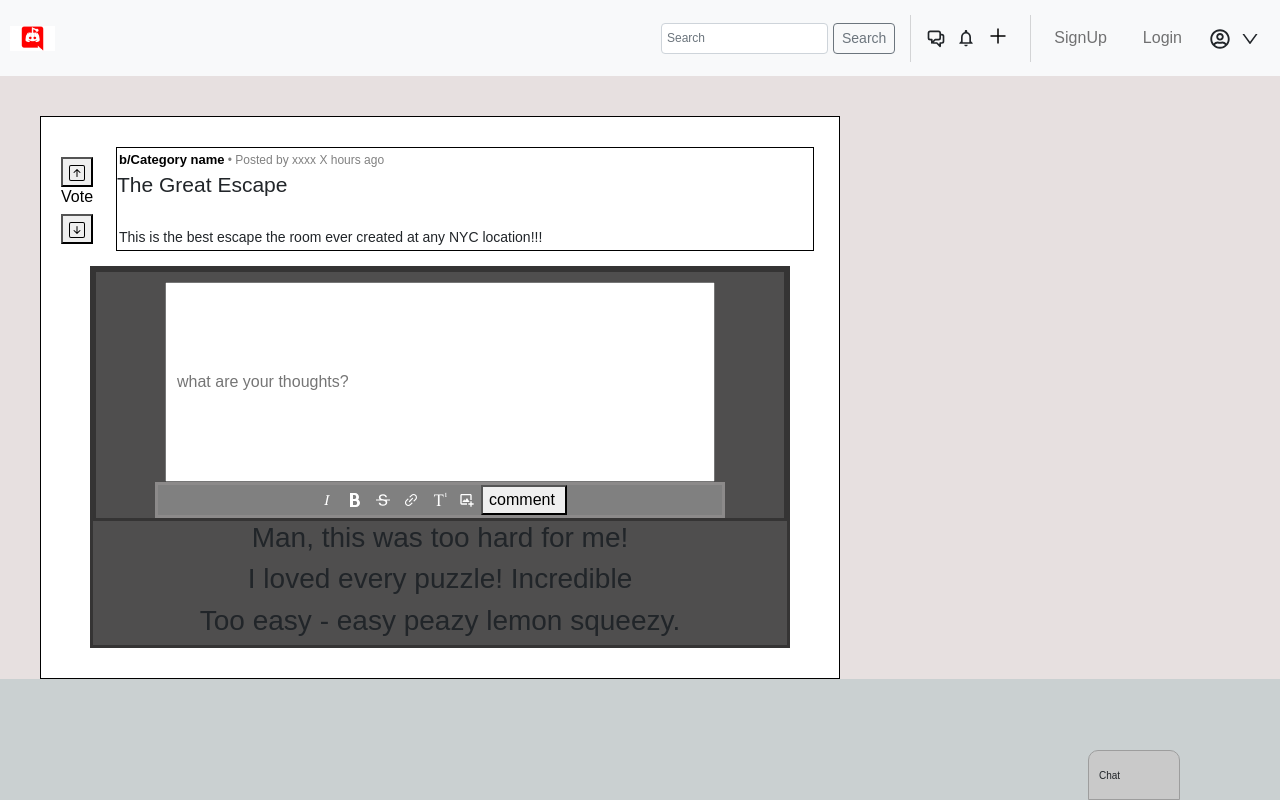
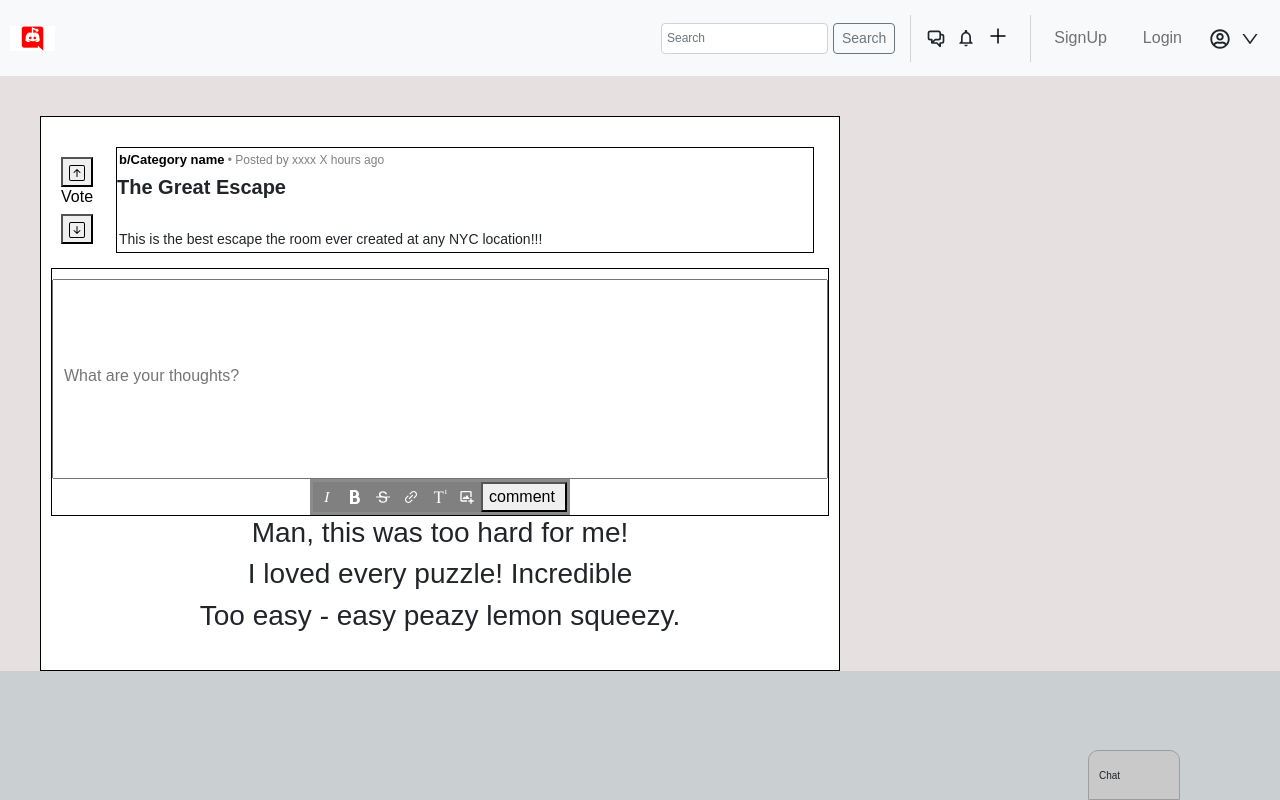
Before and after one commit to SEI-Buffleheads/Breddit-The-Better-Reddit, a React (Create React App) app: page /post/1 in a window 1280 px wide. Built offline with nearby package versions, Linux system fonts and the light colour scheme.

Commit message:
more progress with posts css

```diff
--- a/src/components/Comments/Comments.css
+++ b/src/components/Comments/Comments.css
@@ -1,10 +1,15 @@
 .comments-container{
-  border: 3px solid rgb(53, 52, 52);
-  min-width: 600px;
-  max-width: 700px;
-  margin: 0 auto;
-  padding: 100;
-  background-color: rgb(79, 78, 78);
+  border: 1px solid black;
+  /* min-width: 600px;
+  max-width: 700px; */
+  /* margin: 0 auto; */
+  /* padding: 100; */
+  /* background-color: rgb(79, 78, 78); */
+}
+
+.comments-flexbox {
+  display: flex;
+  flex-direction: column;
 }
 
 #post-comment-input{
@@ -12,8 +17,12 @@
   margin-top: 10px;
   min-height: 200px;
   min-width: 550px;
+}
 
+#post-comment-input::placeholder {
+  position: absolute;
 }
+
 .icons-list{
   border: 3px solid rgb(140, 138, 138);
   min-height: 2px;
--- a/src/components/Comments/Comments.jsx
+++ b/src/components/Comments/Comments.jsx
@@ -28,11 +28,12 @@ function Comments({setToggle}) {
   }
 
   return (
-    <form onSubmit={handleSubmit} className="comments-container">
+    <div className="comments-container">
+    <form onSubmit={handleSubmit} className="comments-flexbox">
       <input
         type="text"
         id="post-comment-input"
-        placeholder="what are your thoughts?"
+        placeholder="What are your thoughts?"
         name="body"
         value={comment.body}
         onChange={handleChange}
@@ -61,7 +62,8 @@ function Comments({setToggle}) {
           comment
         </button>
       </div>
-    </form>
+      </form>
+    </div>
   );
 }
 
--- a/src/components/CreatePost/CreatePost.css
+++ b/src/components/CreatePost/CreatePost.css
@@ -19,10 +19,6 @@ body {
 .create-a-post {
   display: flex;
   justify-content: flex-start;
-}
-
-#line {
-
 }
 
 .post-details {
--- a/src/components/Post/Post.css
+++ b/src/components/Post/Post.css
@@ -39,8 +39,10 @@ background-color: white;
 
 .new-post-title {
   text-align: left;
-  font-size: 21px;
+  font-size: 20px;
+  font-weight: bold;
   margin-bottom: 30px;
+  margin-top: 5px;
 }
 
 .new-post-body {
--- a/src/components/Post/Post.jsx
+++ b/src/components/Post/Post.jsx
@@ -46,13 +46,13 @@ function Post() {
 
       </div>
 
-      <div className="comments-container">
-        <Comments setToggle={setToggle} />
+
+      <Comments setToggle={setToggle} />
 
       {post.comments.map((comment, i) => (
         <h3 key={i}>{comment}</h3>
       ))}
-      </div>
+
     </div>
   );
 
```
